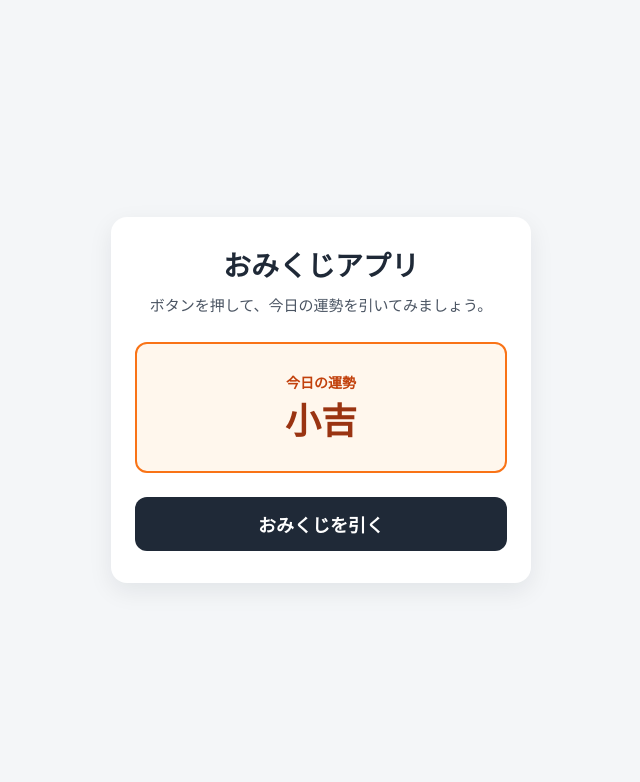
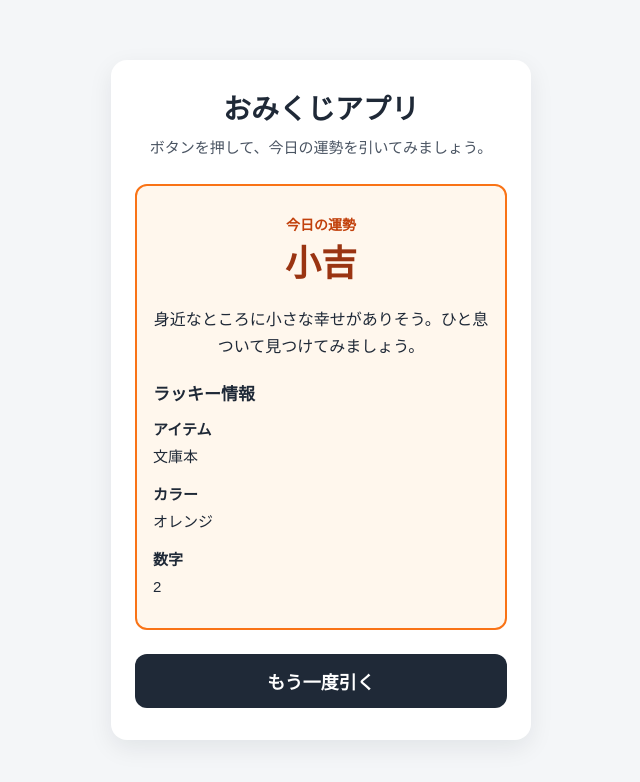
Before and after one commit to LGUG-jp/github-ai-workshop-demo, a plain HTML site: page index.html in a window 1280 px wide. Both pictures are taken after a click on the button "おみくじを引く". Shown: the whole page, without its empty margins (319-959 px from the left). Drawn offline with Linux system fonts and the light colour scheme.

Commit message:
運勢コメントとラッキー情報を追加する（Phase 1）

```diff
--- a/index.html
+++ b/index.html
@@ -11,9 +11,20 @@
     <h1 class="title">おみくじアプリ</h1>
     <p class="description">ボタンを押して、今日の運勢を引いてみましょう。</p>
 
-    <section class="result-box" id="resultBox" aria-live="polite">
+    <section class="result-box" id="resultBox" aria-live="polite" aria-atomic="true">
       <p class="result-label">今日の運勢</p>
       <p class="result-text" id="resultText">まだ引いていません</p>
+      <div id="fortuneDetails" hidden>
+        <p class="fortune-comment" id="fortuneComment"></p>
+        <section class="fortune-section" aria-labelledby="luckyHeading">
+          <h2 id="luckyHeading">ラッキー情報</h2>
+          <dl class="fortune-list">
+            <div><dt>アイテム</dt><dd id="luckyItem"></dd></div>
+            <div><dt>カラー</dt><dd id="luckyColor"></dd></div>
+            <div><dt>数字</dt><dd id="luckyNumber"></dd></div>
+          </dl>
+        </section>
+      </div>
     </section>
 
     <button type="button" class="draw-button" id="drawButton">おみくじを引く</button>
--- a/script.js
+++ b/script.js
@@ -8,9 +8,60 @@ const RESULT_CLASS_MAP = {
   "小吉": "result-shokichi",
 };
 
+// 結果ごとに、コメントとラッキー情報の候補を用意する
+const FORTUNE_DATA = {
+  "大吉": [
+    {
+      comment: "新しい挑戦に追い風が吹く日。気になっていたことを始めてみましょう。",
+      item: "新しいノート",
+      color: "ゴールド",
+      number: 7,
+    },
+    {
+      comment: "積み重ねてきたことが実を結びそう。自信を持って一歩進みましょう。",
+      item: "お気に入りのペン",
+      color: "エメラルドグリーン",
+      number: 8,
+    },
+  ],
+  "中吉": [
+    {
+      comment: "周りと力を合わせると、よい流れが生まれそう。会話を楽しんでみましょう。",
+      item: "ハンカチ",
+      color: "ブルー",
+      number: 3,
+    },
+    {
+      comment: "いつもの工夫が小さな成果につながる日。自分のペースを大切に。",
+      item: "マグカップ",
+      color: "スカイブルー",
+      number: 6,
+    },
+  ],
+  "小吉": [
+    {
+      comment: "身近なところに小さな幸せがありそう。ひと息ついて見つけてみましょう。",
+      item: "文庫本",
+      color: "オレンジ",
+      number: 2,
+    },
+    {
+      comment: "小さな一歩を楽しめる日。無理せず、できたことを喜びましょう。",
+      item: "しおり",
+      color: "クリーム色",
+      number: 5,
+    },
+  ],
+};
+
 const drawButton = document.getElementById("drawButton");
 const resultText = document.getElementById("resultText");
 const resultBox = document.getElementById("resultBox");
+const fortuneDetails = document.getElementById("fortuneDetails");
+const fortuneComment = document.getElementById("fortuneComment");
+const luckyItem = document.getElementById("luckyItem");
+const luckyColor = document.getElementById("luckyColor");
+const luckyNumber = document.getElementById("luckyNumber");
 
 // ランダムに運勢を1つ選ぶ抽選処理
 function drawOmikuji() {
@@ -18,9 +69,10 @@ function drawOmikuji() {
   return RESULTS[index];
 }
 
-// ボタンを押したときにおみくじを引いて結果を表示する
-drawButton.addEventListener("click", () => {
-  const result = drawOmikuji();
+// 運勢と、その運勢に対応する候補をまとめて表示する
+function showResult(result) {
+  const candidates = FORTUNE_DATA[result];
+  const fortune = candidates[Math.floor(Math.random() * candidates.length)];
   resultText.textContent = result;
 
   resultBox.classList.remove("result-daikichi", "result-chukichi", "result-shokichi");
@@ -28,4 +80,15 @@ drawButton.addEventListener("click", () => {
   if (resultClass) {
     resultBox.classList.add(resultClass);
   }
+  fortuneComment.textContent = fortune.comment;
+  luckyItem.textContent = fortune.item;
+  luckyColor.textContent = fortune.color;
+  luckyNumber.textContent = fortune.number;
+  fortuneDetails.hidden = false;
+  drawButton.textContent = "もう一度引く";
+}
+
+// ボタンを押したときにおみくじを引いて結果を表示する
+drawButton.addEventListener("click", () => {
+  showResult(drawOmikuji());
 });
--- a/style.css
+++ b/style.css
@@ -100,6 +100,42 @@ body {
   color: #9a3412;
 }
 
+.fortune-comment {
+  margin: 20px 0 0;
+  font-size: 16px;
+  line-height: 1.7;
+  overflow-wrap: anywhere;
+}
+
+.fortune-section {
+  margin-top: 20px;
+  text-align: left;
+}
+
+.fortune-section h2 {
+  margin: 0 0 12px;
+  font-size: 17px;
+}
+
+.fortune-list {
+  margin: 0;
+  font-size: 15px;
+  line-height: 1.7;
+}
+
+.fortune-list > div + div {
+  margin-top: 12px;
+}
+
+.fortune-list dt {
+  font-weight: 700;
+}
+
+.fortune-list dd {
+  margin: 2px 0 0;
+  overflow-wrap: anywhere;
+}
+
 .draw-button {
   width: 100%;
   min-height: 52px;
```
